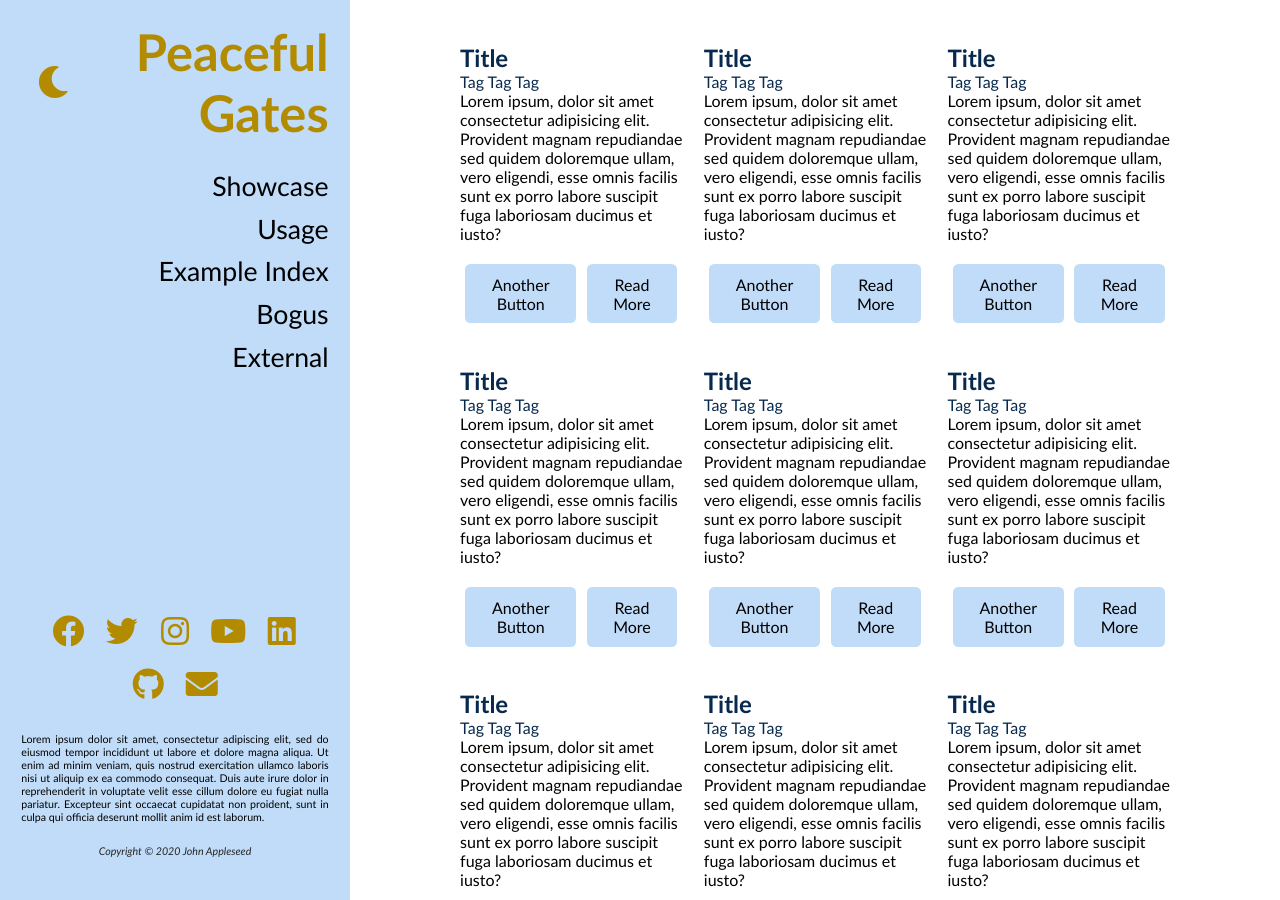
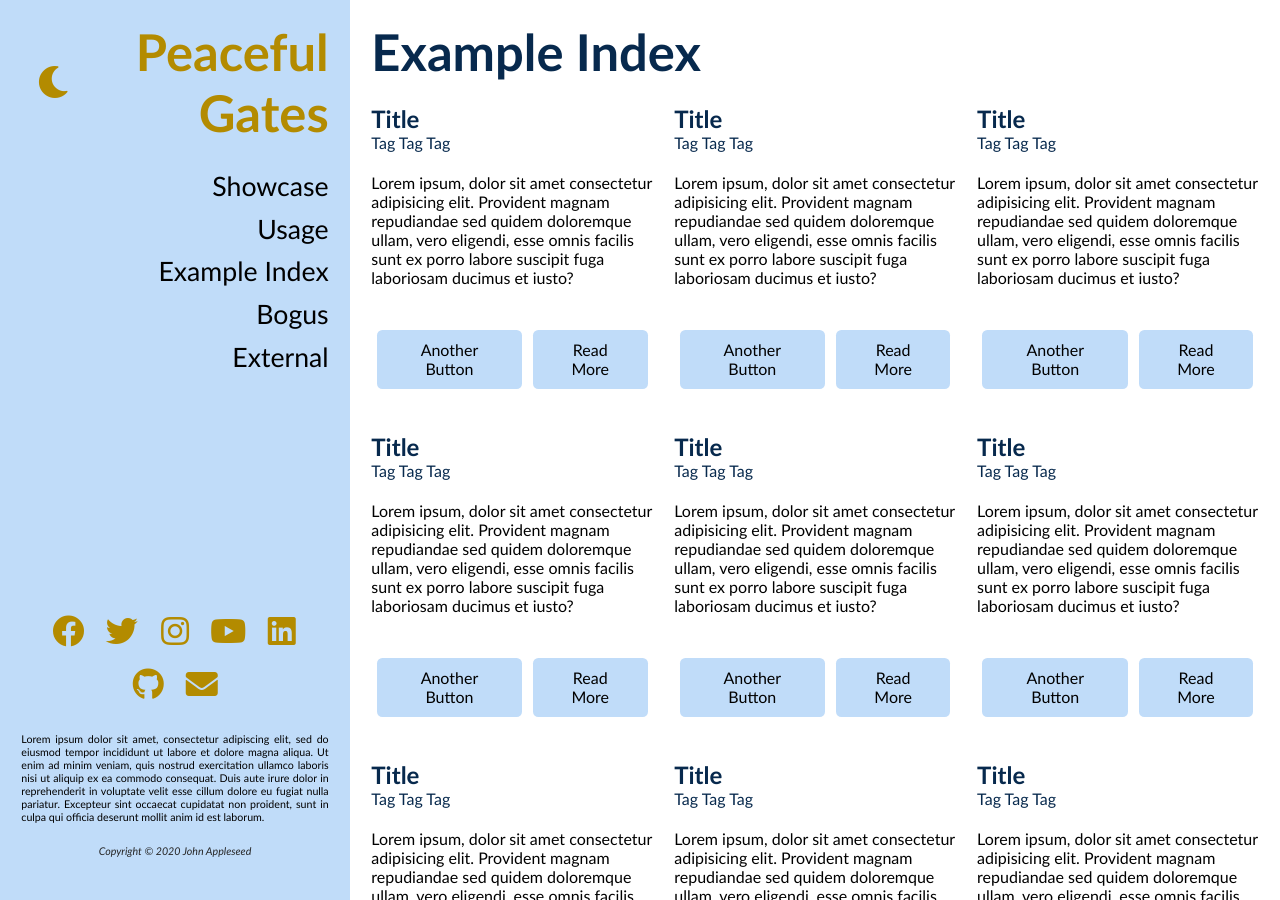
Before and after one commit to andydevs/jekyll-theme-peaceful-gates, a Jekyll site: the page built from example-index.html, in a window 1280 px wide and 900 px high. Built offline with Jekyll 4.4.1, drawn with Linux system fonts in a browser that asks for light colours.

Commit message:
Created index layout

```diff
--- /dev/null
+++ b/_layouts/index.html
@@ -0,0 +1,12 @@
+---
+layout: default
+---
+
+<!-- Page Title -->
+{%- include page-header.html
+    title=page.title -%}
+
+<!-- Grid style layout -->
+<div class="homepage-layout">
+    {{ content }}
+</div>
--- a/example-index.html
+++ b/example-index.html
@@ -1,7 +1,7 @@
 ---
-layout: page
+layout: index
+title: Example Index
 ---
-<div class="homepage-layout">
 {%- for i in (1..17) -%}
     <div class="snip">
         <div class="snip-header">
@@ -13,10 +13,12 @@ layout: page
             </h4>
         </div>
         <div class="snip-excerpt">
+            <p>
                 Lorem ipsum, dolor sit amet consectetur adipisicing elit. Provident
                 magnam repudiandae sed quidem doloremque ullam, vero eligendi, esse
                 omnis facilis sunt ex porro labore suscipit fuga laboriosam ducimus
                 et iusto?
+            </p>
         </div>
         <div class="button-group">
             <a class="button" href="#">
@@ -28,4 +30,3 @@ layout: page
         </div>
     </div>
 {%- endfor -%}
-</div>
```
Also changed, not shown: TODO.md (+1 -1 lines). Lines whose indentation alone changed are shown as unchanged.
